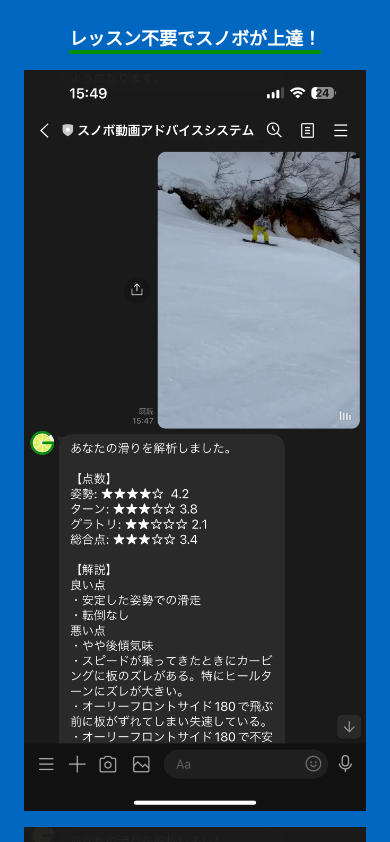
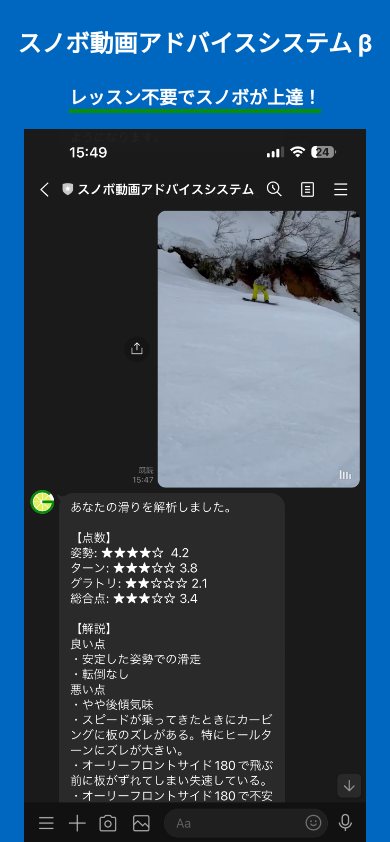
Before and after one commit to gintrick/snowboard-advice-system, a React (Create React App) app: page / in a window 390 px wide. Shown: the top 842 px of the page. Built offline with nearby package versions, Linux system fonts and the light colour scheme.

Commit message:
リンクとタイトル作成

```diff
--- a/src/App.css
+++ b/src/App.css
@@ -9,6 +9,11 @@
   background-image: url('./images/background.jpg');
   background-size: cover;
   background-repeat: no-repeat;
+}
+
+.caption {
+  margin-top: 40px;
+  font-size: 48px;
 }
 
 .title {
@@ -33,6 +38,12 @@
 .img {
   width: 300px;
   height: auto;
+}
+
+.linkBg {
+  margin-top: 24px;
+  margin-bottom: 24px;
+  background: white;
 }
 
 .footer {
@@ -63,6 +74,12 @@
     background-image: none;
     background: #0067c0;
   }
+
+  .caption {
+    margin-top: 24px;
+    font-size: 24px;
+  }
+
   .title {
     font-size: 18px;
     margin-top: 24px;
--- a/src/App.js
+++ b/src/App.js
@@ -30,6 +30,7 @@ function App() {
       </head>
 
       <div className='root'>
+        <div className='caption'>スノボ動画アドバイスシステム β</div>
         <div className='title'>レッスン不要でスノボが上達！</div>
         <div className='imgs'>
           <img className='img' src={cap1} alt='cap1' />
@@ -48,6 +49,11 @@ function App() {
         <div className='imgs'>
           <img className='img' src={qr} alt='qr' />
         </div>
+        <div className='linkBg'>
+          <a href='https://lin.ee/vHeWHqf' target='_blank' rel='noreferrer'>
+            https://lin.ee/vHeWHqf
+          </a>
+        </div>
       </div>
       <div className='footer'>
         <a
```
